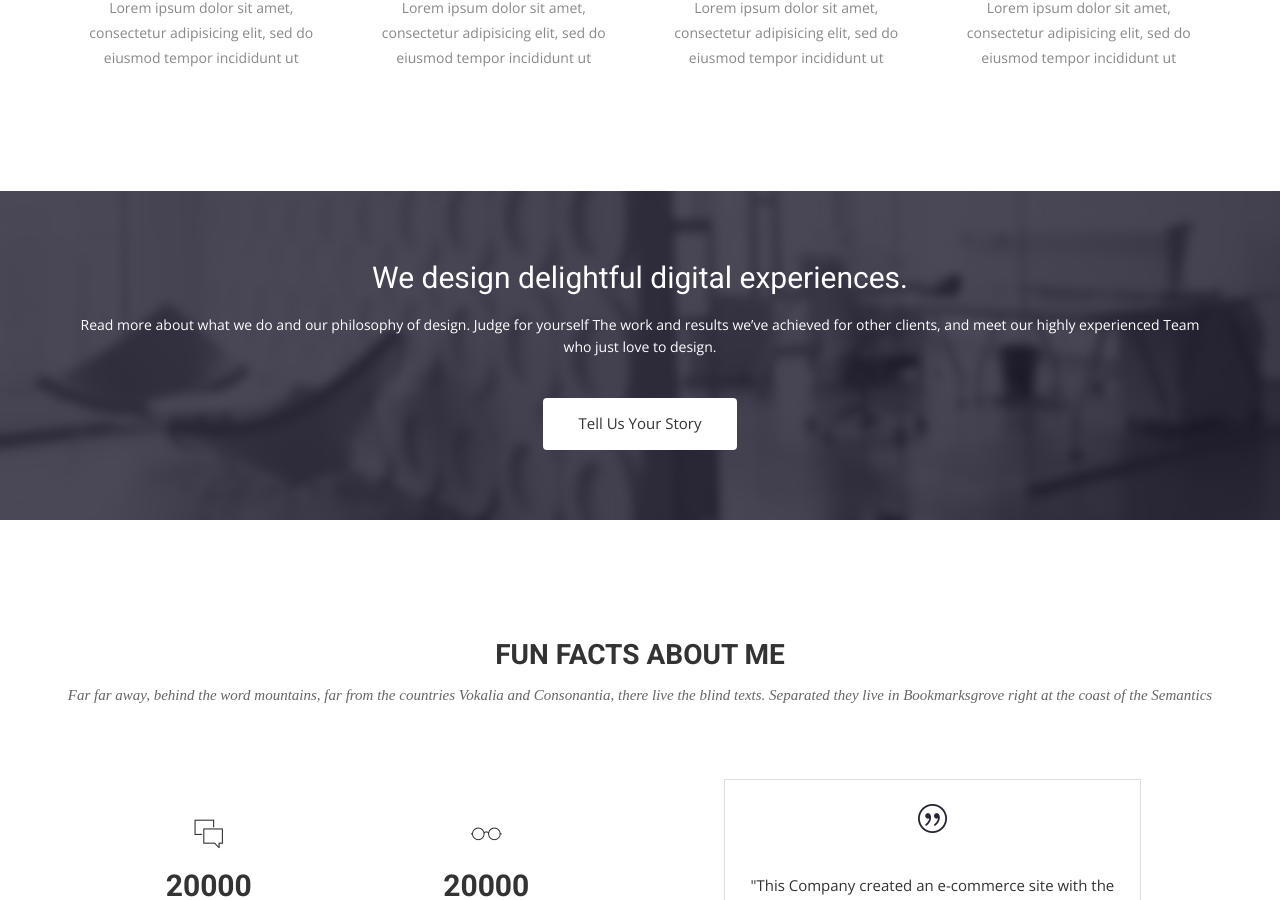
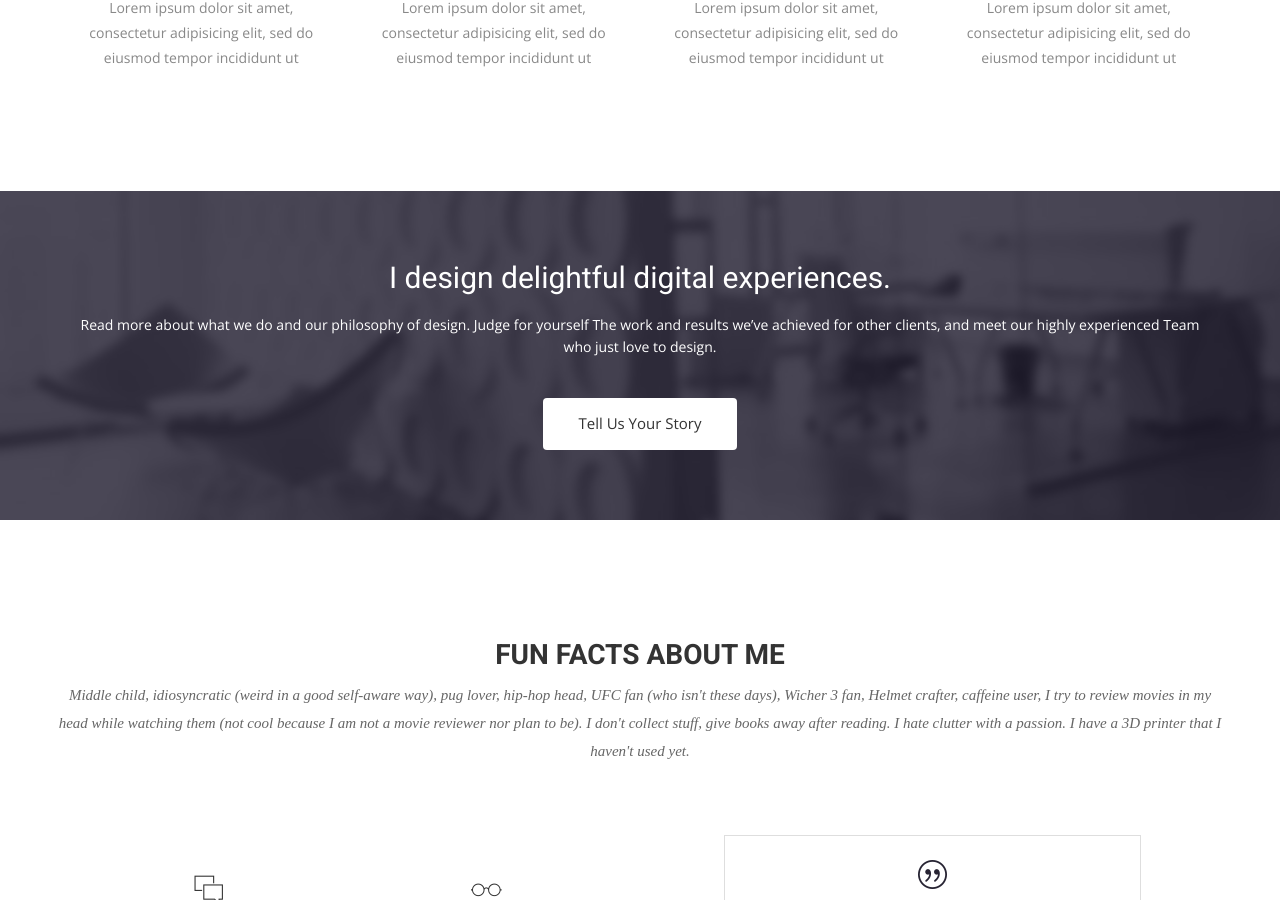
Before and after one commit to Kingslayyerr/Kingslayyerr.github.io, a Jekyll site: the page built from index.html, in a window 1280 px wide and 900 px high, scrolled down 2751 px. Built offline with Jekyll 4.4.1, drawn with Linux system fonts in a browser that asks for light colours; nearby versions of some CDN libraries; some web fonts are replaced.

Commit message:
changed few things on landing page

```diff
--- a/index.html
+++ b/index.html
@@ -128,7 +128,7 @@ permalink: /
     <div class="row">
       <div class="col-md-12">
         <div class="block">
-          <h2>We design delightful digital experiences.</h2>
+          <h2>I design delightful digital experiences.</h2>
           <p>Read more about what we do and our philosophy of design. Judge for yourself The work and results we’ve achieved for other clients, and meet our highly experienced Team who just love to design.</p>
           <a class="btn btn-default btn-call-to-action" href="#" >Tell Us Your Story</a>
         </div>
@@ -142,7 +142,7 @@ permalink: /
     <div class="row">
       <div class="section-title text-center">
         <h2>Fun Facts About Me</h2>
-        <p>Far far away, behind the word mountains, far from the countries Vokalia and Consonantia, there live the blind texts. Separated they live in Bookmarksgrove right at the coast of the Semantics</p>
+        <p>Middle child, idiosyncratic (weird in a good self-aware way), pug lover, hip-hop head, UFC fan (who isn't these days), Wicher 3 fan, Helmet crafter, caffeine user, I try to review movies in my head while watching them (not cool because I am not a movie reviewer nor plan to be). I don't collect stuff, give books away after reading. I hate clutter with a passion. I have a 3D printer that I haven't used yet.</p>
       </div>
     </div>
     <div class="row">
```
